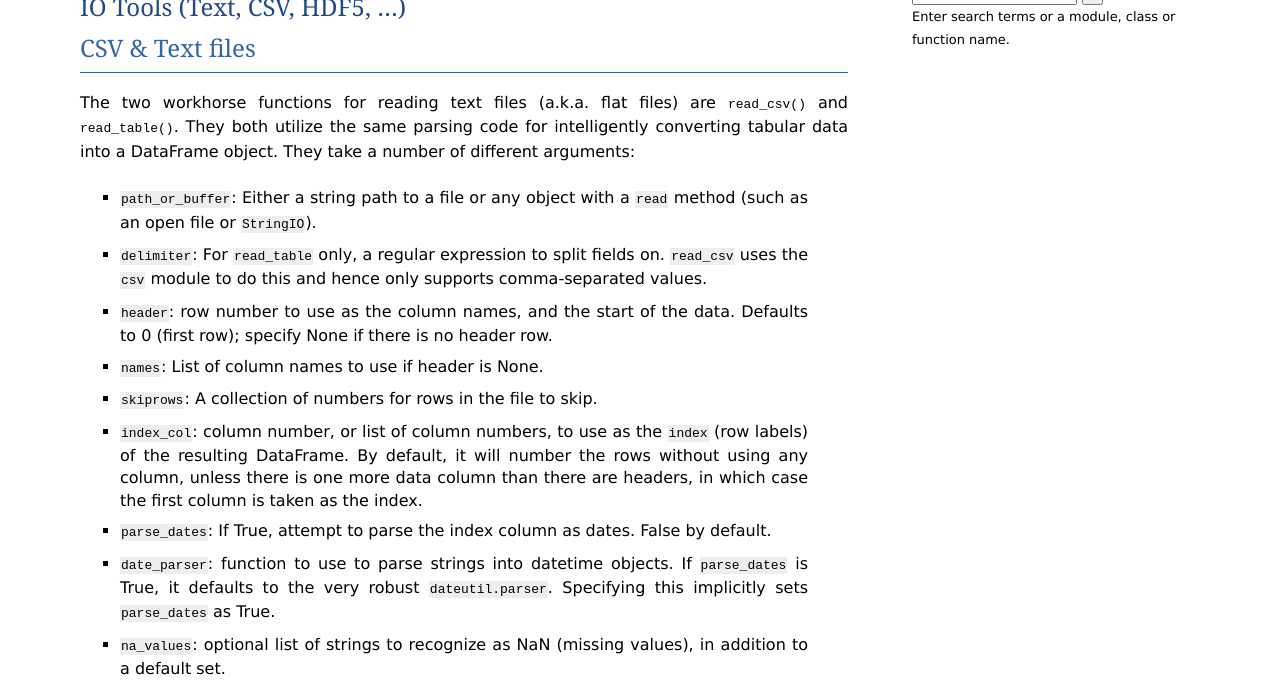
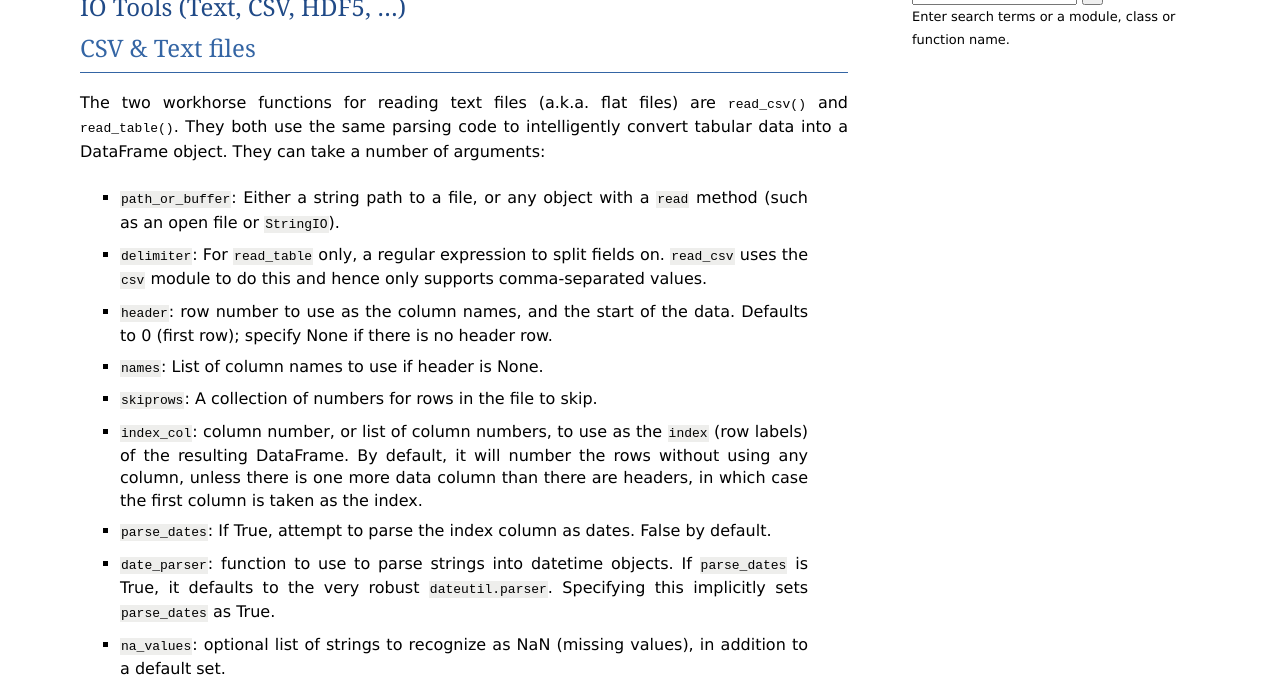
Before and after one commit to mobogaqc/pandas, a Sphinx documentation site: the page built from doc/source/io.rst, in a window 1280 px wide and 900 px high, cut to the strip 215-900 px from the top of the window. Built offline with Sphinx 7.4.7, drawn with Linux system fonts in a browser that asks for light colours; formulas are drawn with MathJax 3; the version number could not be read and is left out.

Commit message:
Tweak wording in io documentation.

```diff
--- a/doc/source/io.rst
+++ b/doc/source/io.rst
@@ -24,10 +24,10 @@ CSV & Text files
 
 The two workhorse functions for reading text files (a.k.a. flat files) are
 :func:`~pandas.io.parsers.read_csv` and :func:`~pandas.io.parsers.read_table`.
-They both utilize the same parsing code for intelligently converting tabular
-data into a DataFrame object. They take a number of different arguments:
+They both use the same parsing code to intelligently convert tabular
+data into a DataFrame object. They can take a number of arguments:
 
-  - ``path_or_buffer``: Either a string path to a file or any object with a
+  - ``path_or_buffer``: Either a string path to a file, or any object with a
     ``read`` method (such as an open file or ``StringIO``).
   - ``delimiter``: For ``read_table`` only, a regular expression to split
     fields on. ``read_csv`` uses the ``csv`` module to do this and hence only
```
